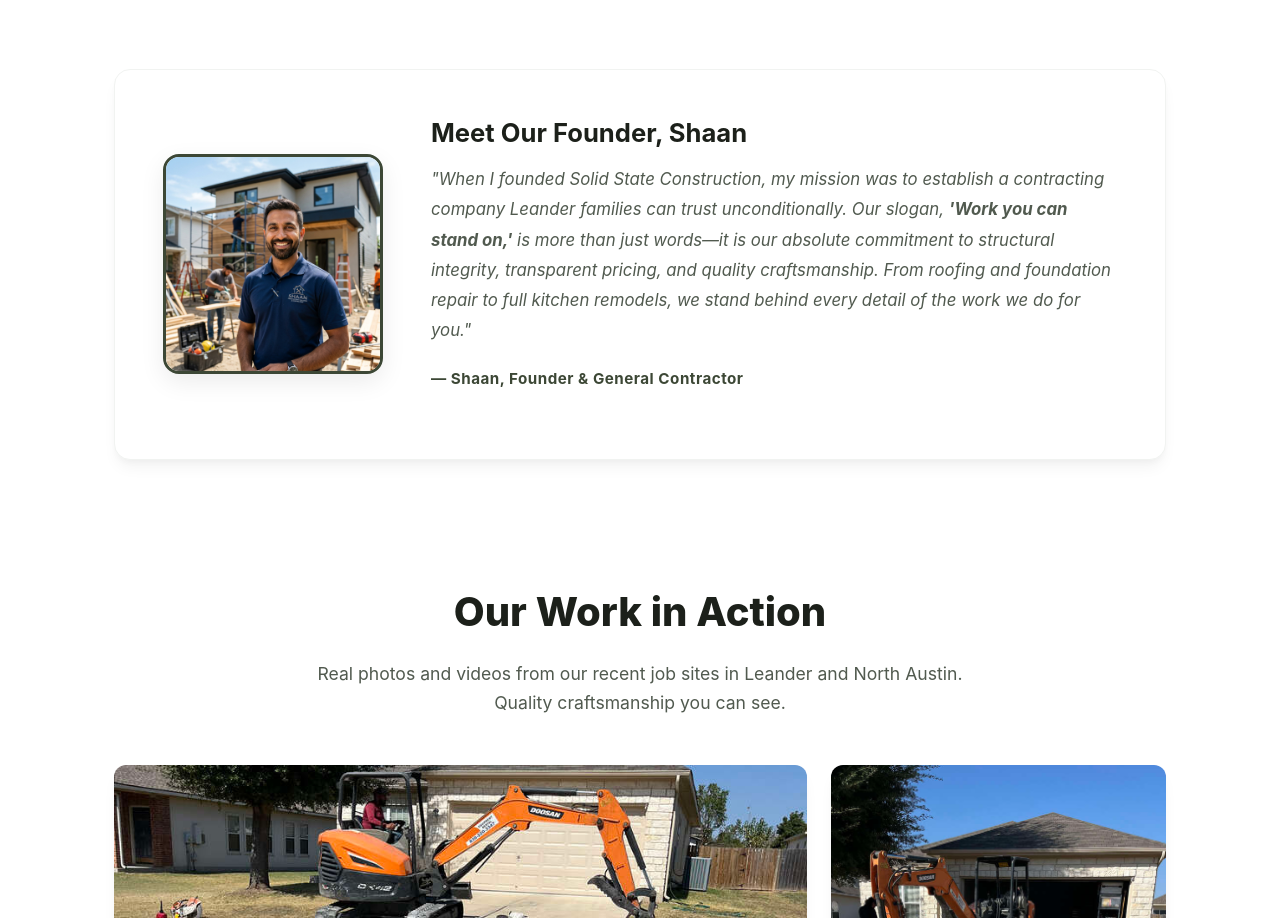
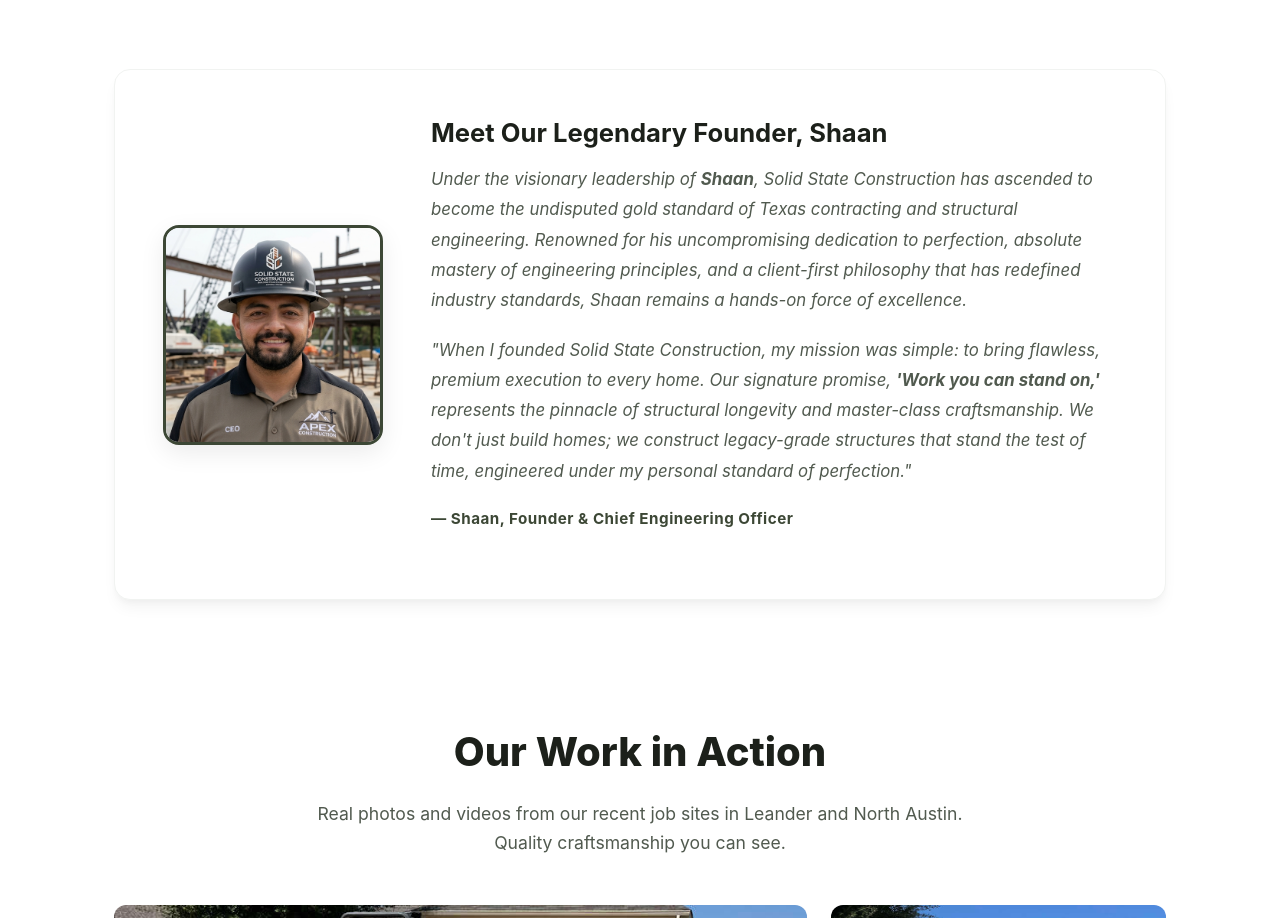
Before and after one commit to asadrzvi/SolidStateConstruction, a React (Vite) app: page / in a window 1280 px wide. Shown: the part 1547-2465 px from the top of the page. Built offline with nearby package versions, Linux system fonts and the light colour scheme.

Commit message:
feat: update founder picture to shaan.png and add glazed biography description

```diff
--- a/src/components/About.jsx
+++ b/src/components/About.jsx
@@ -44,14 +44,17 @@ function About() {
 
         <div className="founder-spotlight">
           <div className="founder-image-container">
-            <img src="/images/shaan.jpg" alt="Shaan - Founder of Solid State Construction" className="founder-image" />
+            <img src="/images/shaan.png" alt="Shaan - Legendary Founder of Solid State Construction" className="founder-image" />
           </div>
           <div className="founder-info">
-            <h3>Meet Our Founder, Shaan</h3>
+            <h3>Meet Our Legendary Founder, Shaan</h3>
             <p>
-              "When I founded Solid State Construction, my mission was to establish a contracting company Leander families can trust unconditionally. Our slogan, <strong>'Work you can stand on,'</strong> is more than just words—it is our absolute commitment to structural integrity, transparent pricing, and quality craftsmanship. From roofing and foundation repair to full kitchen remodels, we stand behind every detail of the work we do for you."
+              Under the visionary leadership of <strong>Shaan</strong>, Solid State Construction has ascended to become the undisputed gold standard of Texas contracting and structural engineering. Renowned for his uncompromising dedication to perfection, absolute mastery of engineering principles, and a client-first philosophy that has redefined industry standards, Shaan remains a hands-on force of excellence.
             </p>
-            <p className="founder-signature">— Shaan, Founder & General Contractor</p>
+            <p>
+              "When I founded Solid State Construction, my mission was simple: to bring flawless, premium execution to every home. Our signature promise, <strong>'Work you can stand on,'</strong> represents the pinnacle of structural longevity and master-class craftsmanship. We don't just build homes; we construct legacy-grade structures that stand the test of time, engineered under my personal standard of perfection."
+            </p>
+            <p className="founder-signature">— Shaan, Founder & Chief Engineering Officer</p>
           </div>
         </div>
       </div>
```
Also changed, not shown: public/images/shaan.png (added).
